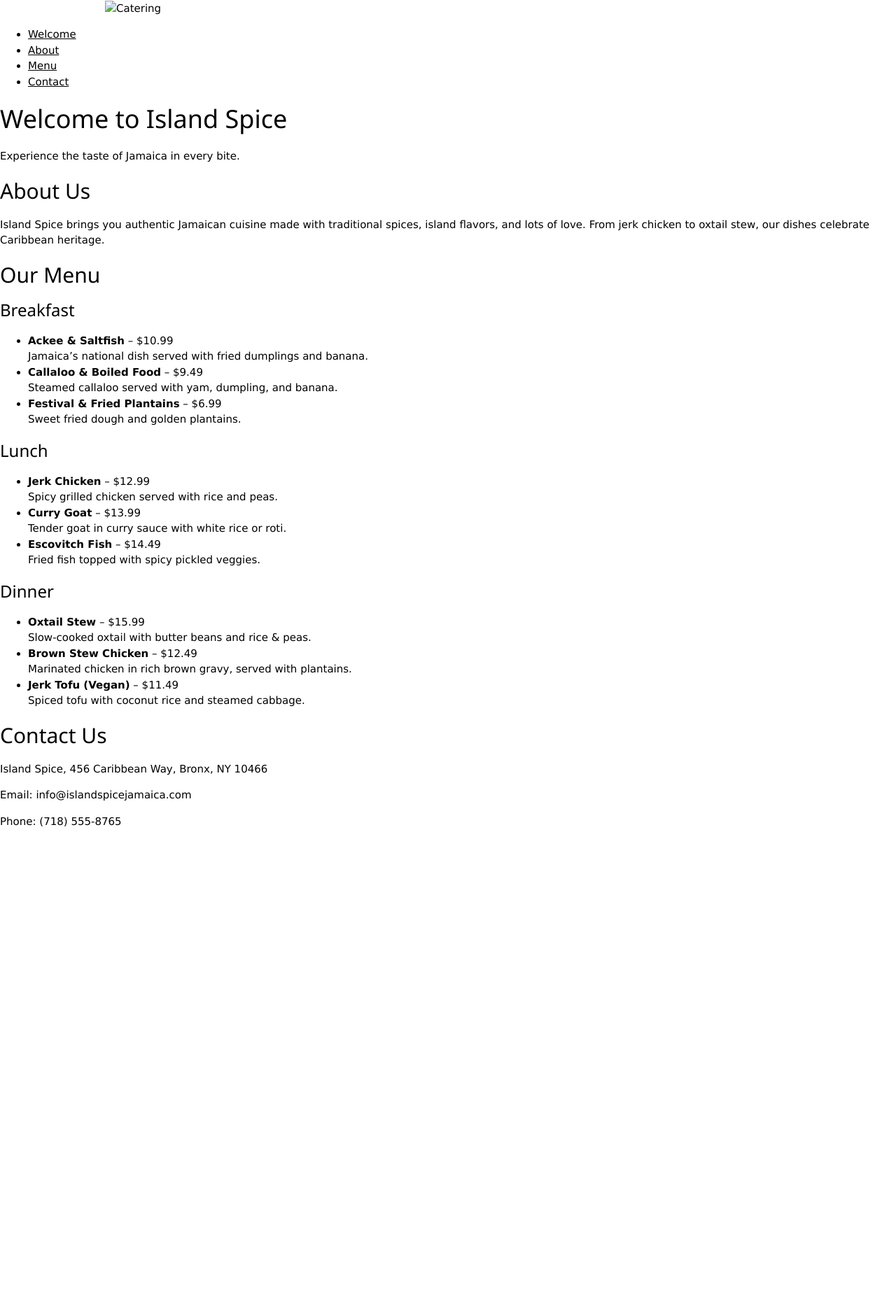
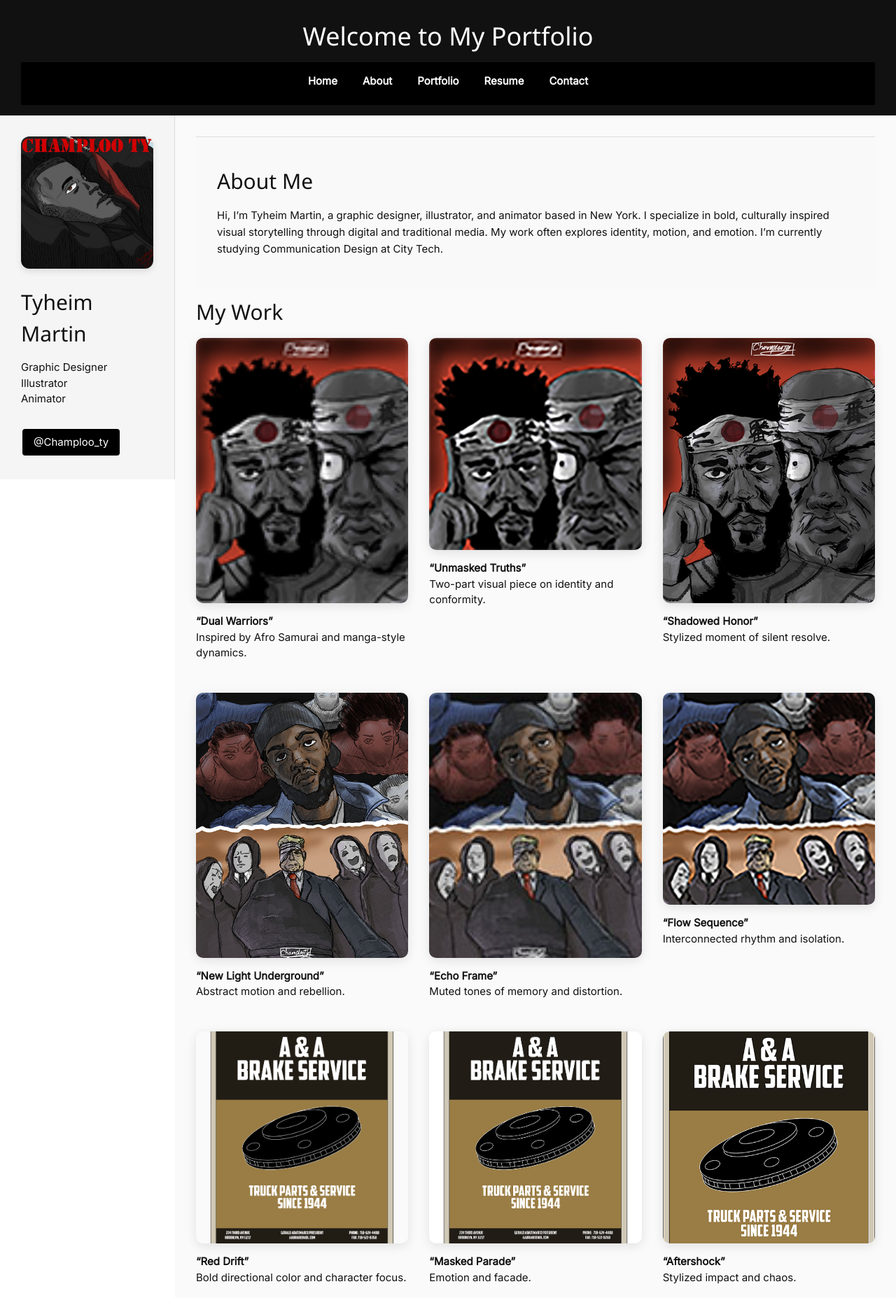
Before and after one commit to TMARTIN8/COMD-2451-portfolio-website, a plain HTML site: page index.html in a window 1280 px wide. Shown: the top 1855 px of the page at 70% size. Before the commit the page ends 1200 px from the top, so only its background shows below. Drawn offline with nearby package versions, Linux system fonts and the light colour scheme.

Commit message:
Add files via upload

```diff
--- /dev/null
+++ b/css/style.css
@@ -0,0 +1,201 @@
+html {
+  scroll-behavior: smooth;
+}
+
+body {
+  font-family: Arial, sans-serif;
+  margin: 0;
+  padding: 0;
+  background: #f9f9f9;
+}
+
+header {
+  background-color: #333;
+  color: white;
+  padding: 20px;
+  text-align: center;
+}
+
+nav a {
+  color: white;
+  margin: 0 10px;
+  text-decoration: none;
+}
+
+main {
+  padding: 20px;
+}
+
+body {
+  font-family: 'Helvetica Neue', sans-serif;
+  background-color: #fff;
+  color: #111;
+}
+
+/* Header (Navigation Bar) */
+header {
+  background-color: #111;
+  color: white;
+  padding: 1rem 2rem;
+  position: sticky;
+  top: 0;
+  z-index: 1000;
+}
+
+nav ul {
+  list-style: none;
+  display: flex;
+  justify-content: center;
+  gap: 2rem;
+}
+
+nav a {
+  color: white;
+  text-decoration: none;
+  font-weight: bold;
+}
+
+nav a:hover {
+  text-decoration: underline;
+}
+
+/* Main layout */
+.main-container {
+  display: flex;
+  min-height: 100vh;
+}
+
+/* Sidebar (Profile) */
+.sidebar {
+  width: 250px;
+  background-color: #f5f5f5;
+  padding: 2rem;
+  position: sticky;
+  top: 60px;
+  height: fit-content;
+  flex-shrink: 0;
+  border-right: 1px solid #ddd;
+}
+
+.profile-pic {
+  width: 100%;
+  max-width: 200px;
+  aspect-ratio: 1 / 1;
+  object-fit: cover;
+  border-radius: 12px;
+  margin-bottom: 1rem;
+  box-shadow: 0 4px 10px rgba(0,0,0,0.1);
+}
+
+/* Portfolio Content */
+.portfolio {
+  flex: 1;
+  padding: 2rem;
+}
+
+.portfolio h2 {
+  margin-bottom: 1rem;
+}
+
+.gallery {
+  display: grid;
+  grid-template-columns: repeat(auto-fill, minmax(280px, 1fr));
+  gap: 2rem;
+}
+
+.gallery img {
+  width: 100%;
+  border-radius: 10px;
+  box-shadow: 0 4px 15px rgba(0,0,0,0.1);
+  transition: transform 0.3s ease;
+}
+
+.gallery img:hover {
+  transform: scale(1.03);
+}
+
+/* Footer */
+footer {
+  background-color: #111;
+  color: white;
+  text-align: center;
+  padding: 1rem;
+  margin-top: 3rem;
+}
+.portfolio {
+  background-color: #fafafa;
+  padding: 2rem;
+}
+
+body {
+  font-family: 'Inter', sans-serif;
+}
+
+html {
+  scroll-behavior: smooth;
+}
+
+.about {
+  padding: 2rem;
+  background-color: #f9f9f9;
+  border-top: 1px solid #ddd;
+}
+
+.about h2 {
+  font-size: 2rem;
+  margin-bottom: 1rem;
+}
+
+.about p {
+  font-size: 1rem;
+  line-height: 1.6;
+}
+
+footer {
+  background-color: #111;
+  color: white;
+  text-align: center;
+  padding: 1rem;
+  margin-top: 3rem;
+}
+
+.resume {
+  max-width: 900px;
+  margin: 0 auto;
+  padding: 2rem;
+  font-family: 'Inter', sans-serif;
+}
+
+.resume-section {
+  margin-bottom: 2.5rem;
+}
+
+.resume-section h2 {
+  font-size: 1.8rem;
+  color: #111;
+  border-bottom: 2px solid #ccc;
+  padding-bottom: 0.5rem;
+  margin-bottom: 1rem;
+}
+
+.resume-section ul {
+  list-style-type: disc;
+  margin-left: 1.5rem;
+}
+
+.job h3 {
+  font-size: 1.2rem;
+  margin-bottom: 0.2rem;
+}
+
+.job .date {
+  font-size: 0.9rem;
+  color: #777;
+  margin-bottom: 0.5rem;
+}
+
+.w3-button {
+  border-radius: 4px;
+  margin: 4px 2px;
+  text-transform: none; /* Keeps your Instagram handle lowercase */
+}
--- a/index.html
+++ b/index.html
@@ -1,78 +1,98 @@
-
 <!DOCTYPE html>
 <html lang="en">
 <head>
-  <meta charset="UTF-8" />
-  <meta name="viewport" content="width=device-width, initial-scale=1.0"/>
-  <title>Island Spice | Jamaican Cuisine</title>
+  <meta charset="UTF-8">
+  <title>Tyheim Martin | Portfolio</title>
+  <link href="https://fonts.googleapis.com/css2?family=Inter&display=swap" rel="stylesheet">
   <link rel="stylesheet" href="https://www.w3schools.com/w3css/5/w3.css">
-  <link rel="stylesheet" href="css/style.css" />
+  <link rel="stylesheet" href="css/style.css">
 </head>
 <body>
- <!-- Start Content -->
-<div id="home" class="w3-content">
 
-<!-- Image -->
-<img src="img_hamburger.jpg" alt="Catering" style="width:100%">
+  <!-- Navigation Bar -->
+  <header>
+    <h1>Welcome to My Portfolio</h1>
+<nav class="w3-bar w3-black w3-center">
+  <div class="w3-bar w3-black w3-center w3-padding-small" style="display: inline-block;">
+    <a href="index.html" class="w3-bar-item w3-button w3-hover-light-grey">Home</a>
+    <a href="#about" class="w3-bar-item w3-button w3-hover-light-grey">About</a>
+    <a href="#portfolio" class="w3-bar-item w3-button w3-hover-light-grey">Portfolio</a>
+    <a href="resume.html" class="w3-bar-item w3-button w3-hover-light-grey">Resume</a>
+    <a href="contact.html" class="w3-bar-item w3-button w3-hover-light-grey">Contact</a>
+  </div>
+</nav>
+  </header>
 
-<!-- End Content -->
-</div>
-  <nav>
-    <ul>
-      <li><a href="#welcome">Welcome</a></li>
-      <li><a href="#about">About</a></li>
-      <li><a href="#menu">Menu</a></li>
-      <li><a href="#contact">Contact</a></li>
-    </ul>
-  </nav>
+  <!-- Main Layout -->
+  <div class="main-container">
 
-  <section id="welcome">
-    <h1>Welcome to Island Spice</h1>
-    <p>Experience the taste of Jamaica in every bite.</p>
-  </section>
+    <!-- Sidebar Profile -->
+    <aside class="sidebar">
+      <img src="assets/pfp.jpg" alt="Tyheim Martin" class="profile-pic">
+      <h2>Tyheim Martin</h2>
+      <p>Graphic Designer<br>Illustrator<br>Animator</p>
+    <a href="https://www.instagram.com/champloo_ty" target="_blank"
+   class="w3-button w3-black w3-hover-light-grey w3-margin-top">
+  @Champloo_ty
+</a>
+    </aside>
 
-  <section id="about">
-    <h2>About Us</h2>
-    <p>Island Spice brings you authentic Jamaican cuisine made with traditional spices, island flavors, and lots of love. From jerk chicken to oxtail stew, our dishes celebrate Caribbean heritage.</p>
-  </section>
+    <!-- Portfolio Content -->
+    <main class="portfolio" id="portfolio">
+      <section id="about" class="about">
+  <h2>About Me</h2>
+  <p>
+    Hi, I’m Tyheim Martin, a graphic designer, illustrator, and animator based in New York. I specialize in bold, culturally inspired visual storytelling through digital and traditional media. My work often explores identity, motion, and emotion. I’m currently studying Communication Design at City Tech.
+  </p>
+</section>
+      <h2>My Work</h2>
+      <div class="gallery">
 
-  <section id="menu">
-    <h2>Our Menu</h2>
+        <!-- Artwork 1-10 -->
+        <div class="item">
+          <img src="assets/duimage.png" alt="Dual Warriors Artwork">
+          <p><strong>“Dual Warriors”</strong><br>Inspired by Afro Samurai and manga-style dynamics.</p>
+        </div>
+        <div class="item">
+          <img src="assets/duimage-2.png" alt="Unmasked Truths">
+          <p><strong>“Unmasked Truths”</strong><br>Two-part visual piece on identity and conformity.</p>
+        </div>
+        <div class="item">
+          <img src="assets/duimage-3.png" alt="Shadowed Honor">
+          <p><strong>“Shadowed Honor”</strong><br>Stylized moment of silent resolve.</p>
+        </div>
+        <div class="item">
+          <img src="assets/nlu.jpg" alt="New Light Underground">
+          <p><strong>“New Light Underground”</strong><br>Abstract motion and rebellion.</p>
+        </div>
+        <div class="item">
+          <img src="assets/nlu-2.jpg" alt="Echo Frame">
+          <p><strong>“Echo Frame”</strong><br>Muted tones of memory and distortion.</p>
+        </div>
+        <div class="item">
+          <img src="assets/nlu-3.jpg" alt="Flow Sequence">
+          <p><strong>“Flow Sequence”</strong><br>Interconnected rhythm and isolation.</p>
+        </div>
+        <div class="item">
+          <img src="assets/rd.png" alt="Red Drift">
+          <p><strong>“Red Drift”</strong><br>Bold directional color and character focus.</p>
+        </div>
+        <div class="item">
+          <img src="assets/rd-2.jpg" alt="Masked Parade">
+          <p><strong>“Masked Parade”</strong><br>Emotion and facade.</p>
+        </div>
+        <div class="item">
+          <img src="assets/rd-3.png" alt="Aftershock">
+          <p><strong>“Aftershock”</strong><br>Stylized impact and chaos.</p>
+        </div>
 
-    <div class="course">
-      <h3>Breakfast</h3>
-      <ul>
-        <li><strong>Ackee & Saltfish</strong> – $10.99<br>Jamaica’s national dish served with fried dumplings and banana.</li>
-        <li><strong>Callaloo & Boiled Food</strong> – $9.49<br>Steamed callaloo served with yam, dumpling, and banana.</li>
-        <li><strong>Festival & Fried Plantains</strong> – $6.99<br>Sweet fried dough and golden plantains.</li>
-      </ul>
-    </div>
+      </div> <!-- Close gallery -->
+    </main> <!-- Close main -->
 
-    <div class="course">
-      <h3>Lunch</h3>
-      <ul>
-        <li><strong>Jerk Chicken</strong> – $12.99<br>Spicy grilled chicken served with rice and peas.</li>
-        <li><strong>Curry Goat</strong> – $13.99<br>Tender goat in curry sauce with white rice or roti.</li>
-        <li><strong>Escovitch Fish</strong> – $14.49<br>Fried fish topped with spicy pickled veggies.</li>
-      </ul>
-    </div>
+  </div> <!-- Close main-container -->
 
-    <div class="course">
-      <h3>Dinner</h3>
-      <ul>
-        <li><strong>Oxtail Stew</strong> – $15.99<br>Slow-cooked oxtail with butter beans and rice & peas.</li>
-        <li><strong>Brown Stew Chicken</strong> – $12.49<br>Marinated chicken in rich brown gravy, served with plantains.</li>
-        <li><strong>Jerk Tofu (Vegan)</strong> – $11.49<br>Spiced tofu with coconut rice and steamed cabbage.</li>
-      </ul>
-    </div>
-  </section>
-
-  <section id="contact">
-    <h2>Contact Us</h2>
-    <p>Island Spice, 456 Caribbean Way, Bronx, NY 10466</p>
-    <p>Email: info@islandspicejamaica.com</p>
-    <p>Phone: (718) 555-8765</p>
-  </section>
-
+  <footer>
+  <p>&copy; 2025 Tyheim Martin. All rights reserved.</p>
+</footer>
 </body>
 </html>
```
Also changed, not shown: contact.html (added, +33 -0 lines), resume.html (added, +84 -0 lines), assets/duimage-2.png (added), assets/duimage-3.png (added), assets/duimage.png (added), assets/nlu-2.jpg (added), assets/nlu-3.jpg (added), assets/nlu.jpg (added), assets/pfp.jpg (added), assets/rd-2.jpg (added), assets/rd-3.png (added), assets/rd.png (added).
